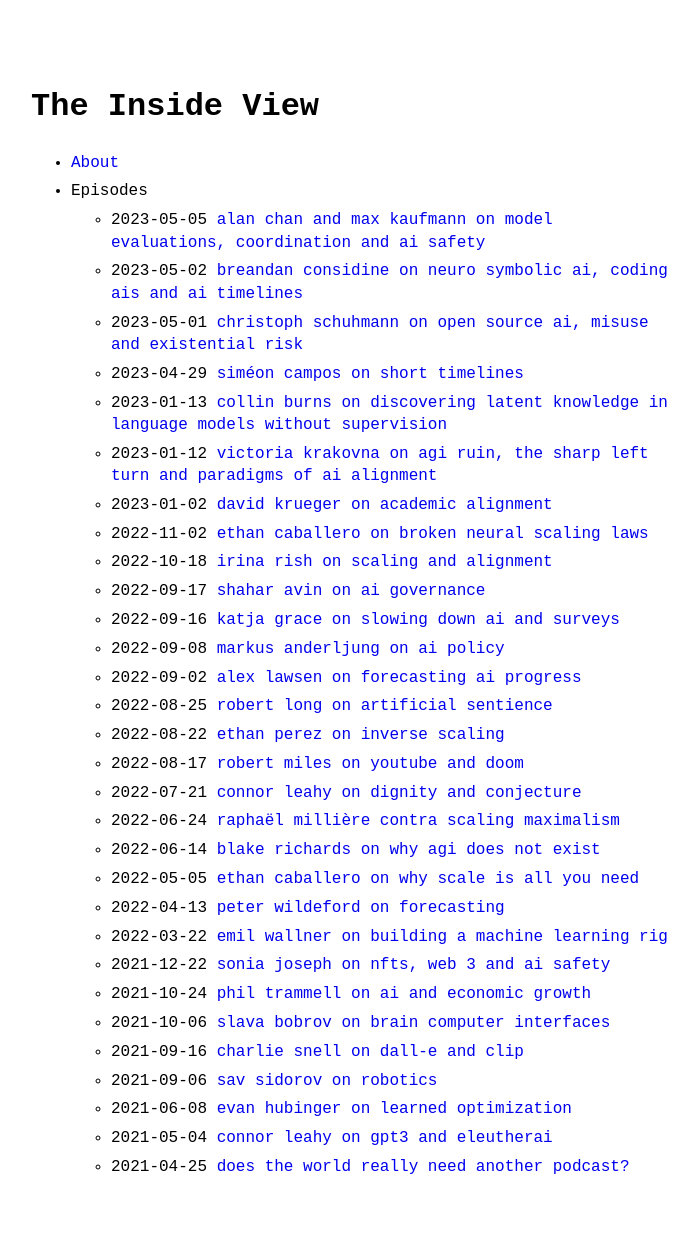
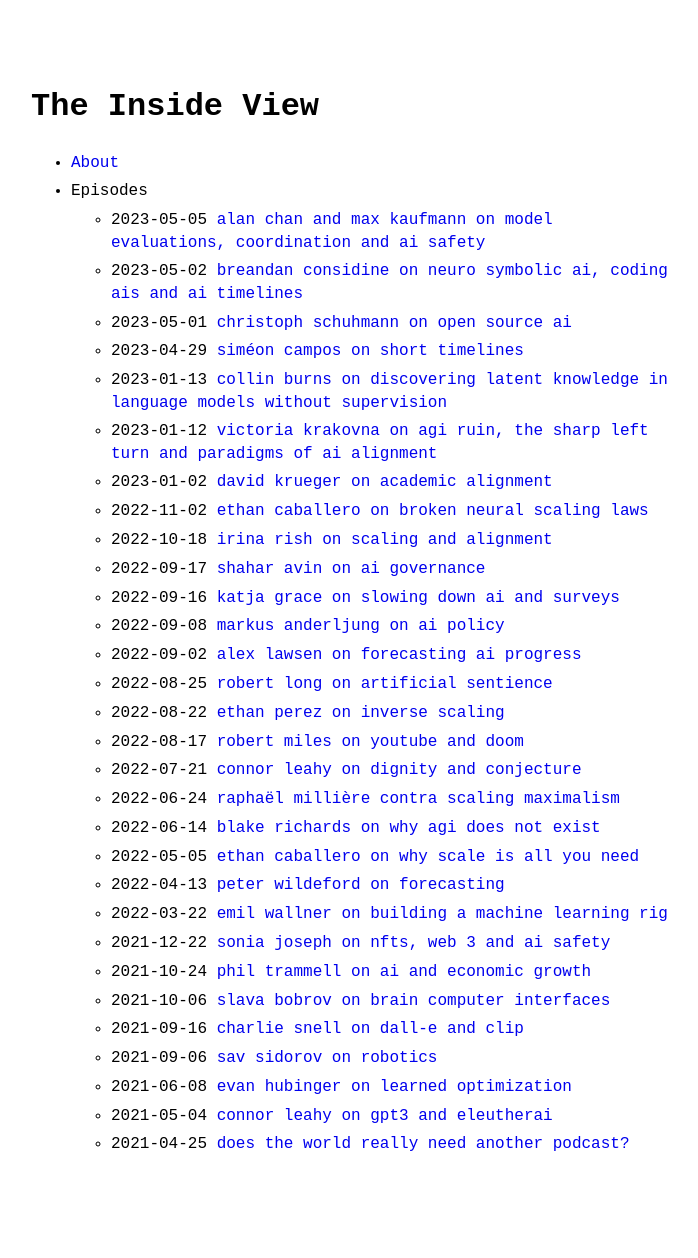
Before and after one commit to theinsideview/theinsideview.github.io, a Jekyll site: the page built from index.md, in a window 1280 px wide. Shown: the whole page, without its empty margins (289-987 px from the left). Built offline with Jekyll 4.4.1, drawn with Linux system fonts in a browser that asks for light colours; after the commit the page ends 1236 px from its top, so only the background shows below that.

Commit message:
Update 2023-05-01-christoph.md

```diff
--- a/_posts/2023-05-01-christoph.md
+++ b/_posts/2023-05-01-christoph.md
@@ -1,6 +1,6 @@
 ---
 layout: post
-title: "Christoph Schuhmann on Open Source AI, Misuse and Existential risk"
+title: "Christoph Schuhmann on Open Source AI"
 category: podcast
 permalink: christoph
 youtubeId: -Mzfru1r_5s
```
